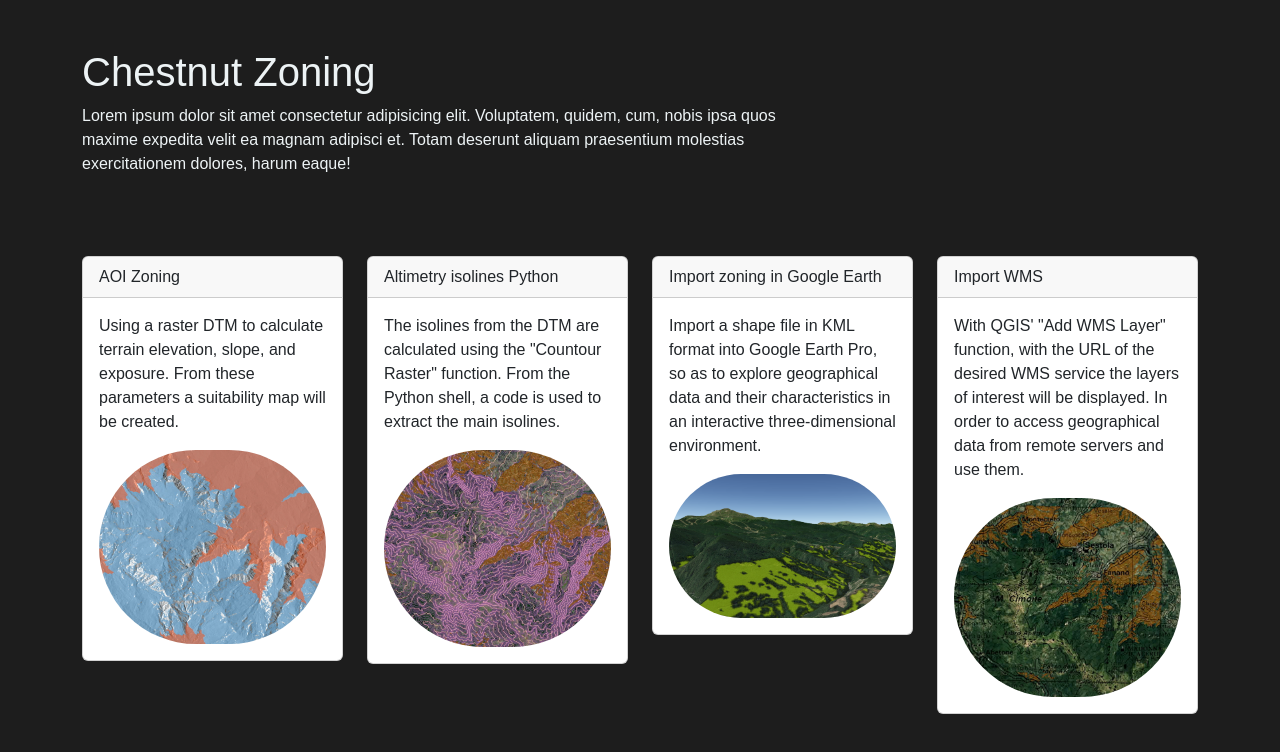
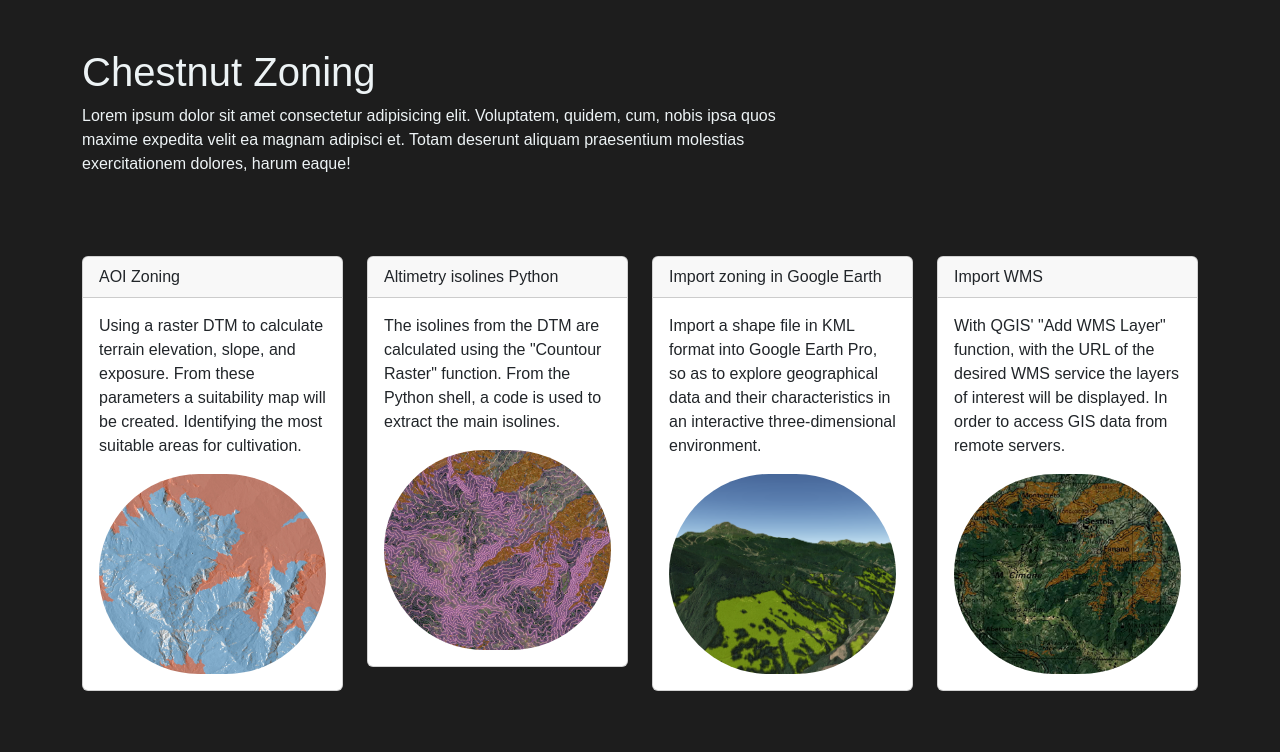
Before and after one commit to JungleKiosk/QGIS_zoning, a Vue app: page / in a window 1280 px wide. Shown: the top 752 px of the page. Built offline with nearby package versions, Linux system fonts and the light colour scheme.

Commit message:
Bannercards.vue: card-body flex-column

```diff
--- a/src/components/BannerCards.vue
+++ b/src/components/BannerCards.vue
@@ -19,15 +19,15 @@ export default {
 
 <template>
     <div class="container my-5">
-        <div class="row">
+        <div class="row align-items-stretch">
             <div v-for="link in links" :key="link.title" class="col-12 col-lg-3 col-md-6">
-                <div class="card my-3">
+                <div class="card my-3 d-flex">
                     <div class="card-header">
                         {{ link.title }}
                     </div>
-                    <div class="card-body">
+                    <div class="card-body d-flex flex-column">
                         <p>{{ link.desc }}</p>
-                        <img class=" rounded-pill" :src="getImagePath(link.img)" alt="Image" />
+                        <img class="rounded-pill" :src="getImagePath(link.img)" alt="Image" style="height: 200px;" />
                     </div>
                 </div>
             </div>
@@ -36,7 +36,4 @@ export default {
 </template>
 
 
-
-
-
 <style></style>
--- a/src/data/linkVideo.js
+++ b/src/data/linkVideo.js
@@ -2,7 +2,7 @@ export const links = [
     {
         img: "zoning_aoi.png",
         title: ' AOI Zoning',
-        desc: "Using a raster DTM to calculate terrain elevation, slope, and exposure. From these parameters a suitability map will be created.   ",
+        desc: "Using a raster DTM to calculate terrain elevation, slope, and exposure. From these parameters a suitability map will be created. Identifying the most suitable areas for cultivation.",
         link: "",
     },
     {
@@ -20,7 +20,7 @@ export const links = [
     {
         img: "ctr.png",
         title: ' Import WMS',
-        desc: "With QGIS' \"Add WMS Layer\" function, with the URL of the desired WMS service the layers of interest will be displayed. In order to access geographical data from remote servers and use them.",
+        desc: "With QGIS' \"Add WMS Layer\" function, with the URL of the desired WMS service the layers of interest will be displayed. In order to access GIS data from remote servers.",
         link: "",
     }
 ]
```
